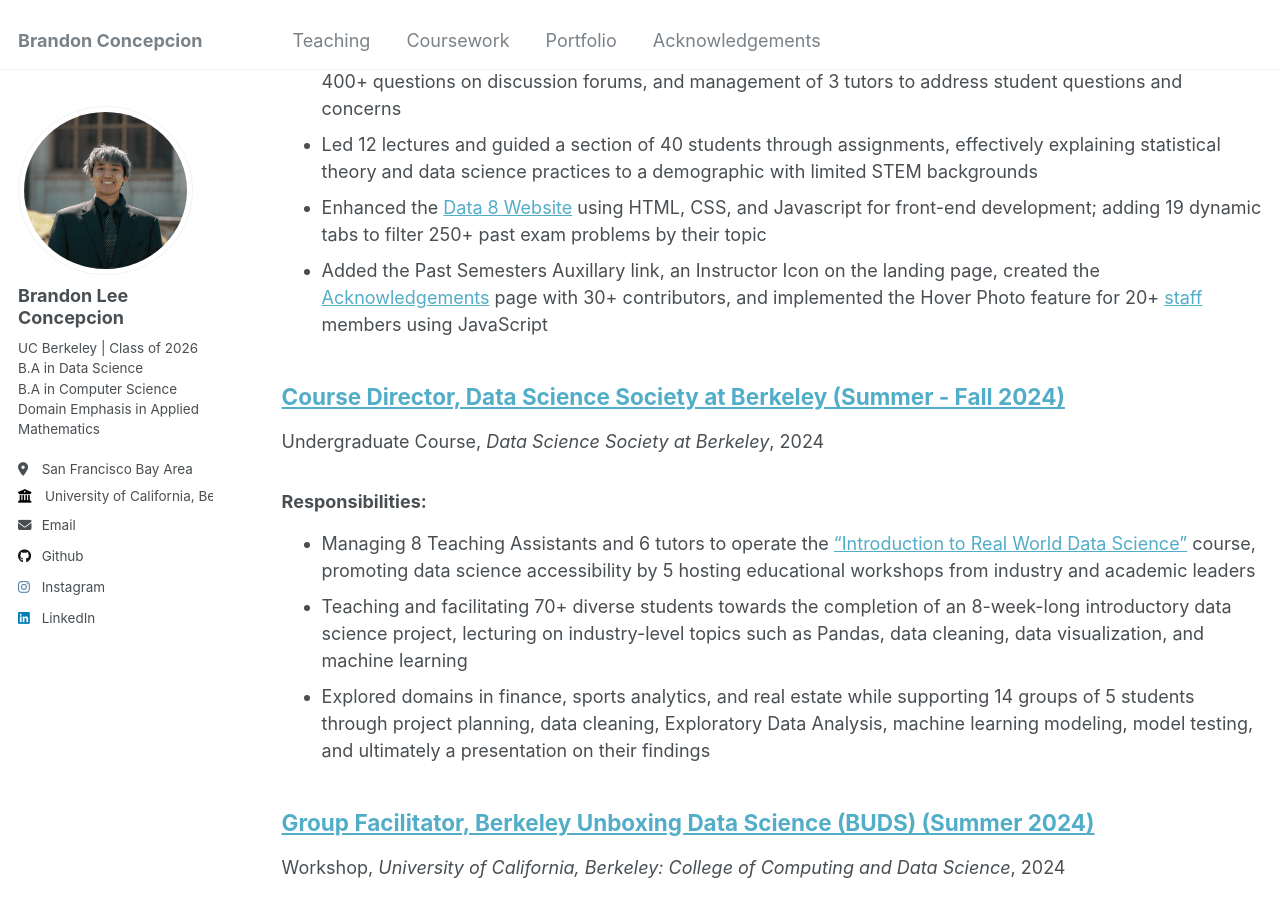
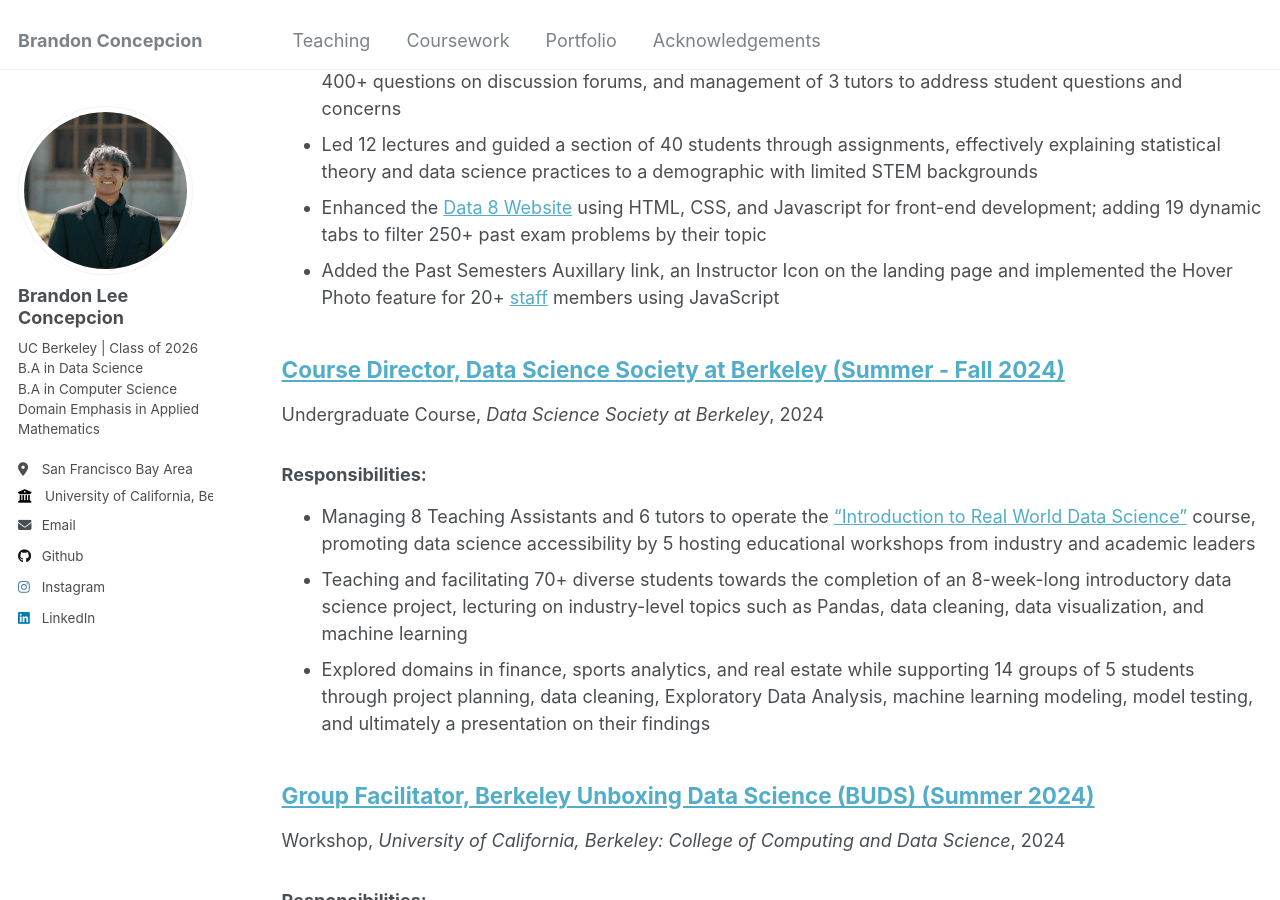
Before and after one commit to brandonconcepcion/brandonconcepcion.github.io, a Jekyll site: the page built from _pages/teaching.html, in a window 1280 px wide and 900 px high, scrolled down 561 px. Built offline with Jekyll 4.4.1, drawn with Linux system fonts in a browser that asks for light colours.

Commit message:
No more ack

```diff
--- a/_teaching/teaching1.md
+++ b/_teaching/teaching1.md
@@ -16,7 +16,7 @@ order: 1
 * Developed and delivered educational content to a student population of over 1,800 by providing comprehensive and effective instruction through 10 office hours sessions, 2 exam review sessions, answer of 400+ questions on discussion forums, and management of 3 tutors to address student questions and concerns
 * Led 12 lectures and guided a section of 40 students through assignments, effectively explaining statistical theory and data science practices to a demographic with limited STEM backgrounds
 * Enhanced the <a href = "https://www.data8.org/su24/" target = "_blank">Data 8 Website</a> using HTML, CSS, and Javascript for front-end development; adding 19 dynamic tabs to filter 250+ past exam problems by their topic
-*  Added the Past Semesters Auxillary link, an Instructor Icon on the landing page, created the <a href = "https://www.data8.org/su24/acknowledgements/" target = "_blank">Acknowledgements</a> page with 30+ contributors, and implemented the Hover Photo feature for 20+ <a href = "https://www.data8.org/su24/staff/" target = "_blank">staff</a> members using JavaScript
+*  Added the Past Semesters Auxillary link, an Instructor Icon on the landing page and implemented the Hover Photo feature for 20+ <a href = "https://www.data8.org/su24/staff/" target = "_blank">staff</a> members using JavaScript
 
 ### Photos
 
```
